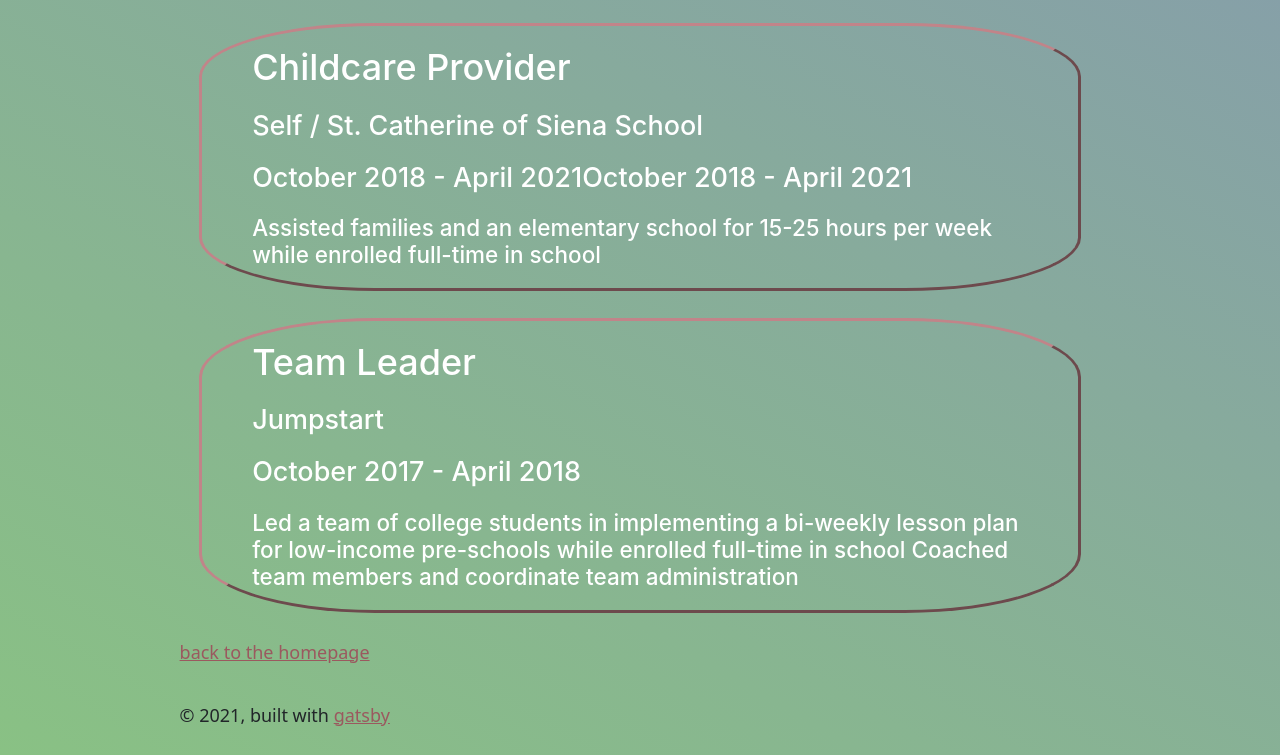
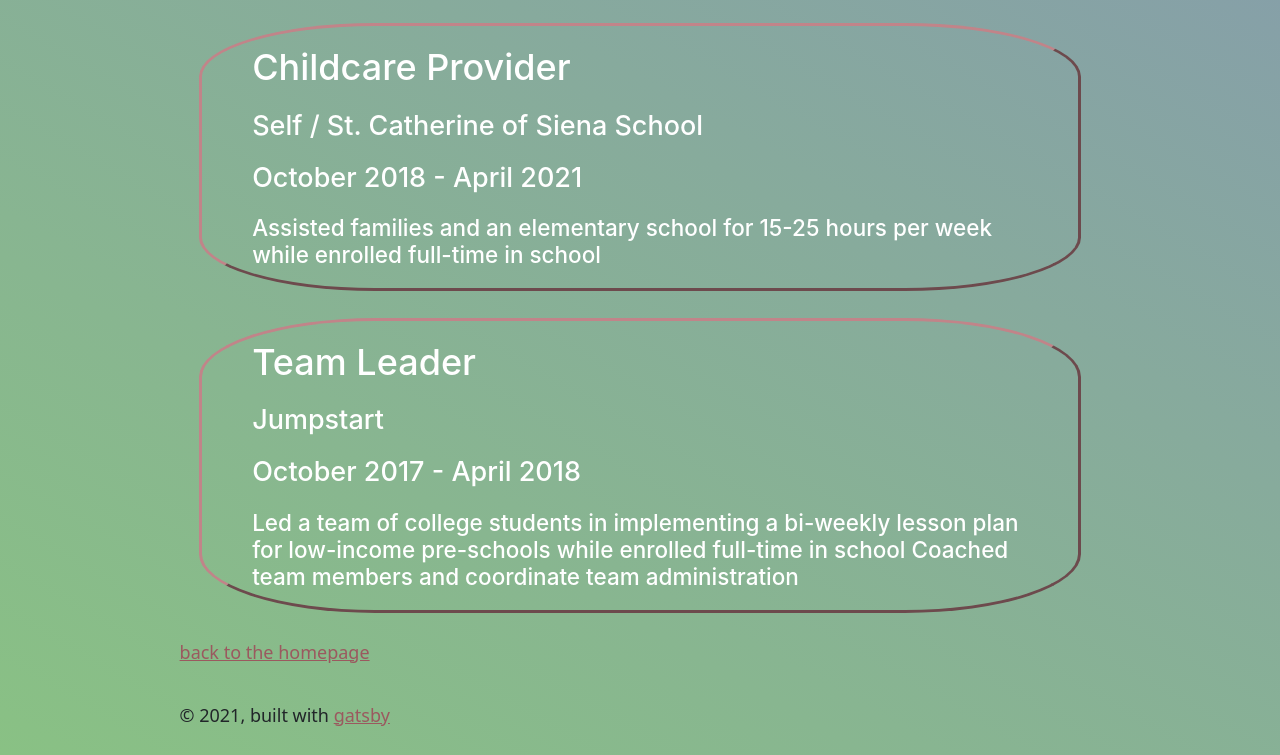
Before and after one commit to kkreine/personal-site-6, a Gatsby site: page /experience in a window 1280 px wide. Shown: the part 1054-1809 px from the top of the page. Built offline with nearby package versions, Linux system fonts and the light colour scheme; Gatsby itself is replaced by a stand-in of ours.

Commit message:
fix childcare provider typo

```diff
--- a/src/pages/experience.js
+++ b/src/pages/experience.js
@@ -30,7 +30,7 @@ const ExperiencePage = () => (
     <ExperienceItem
       title="Childcare Provider"
       company="Self / St. Catherine of Siena School"
-      dates="October 2018 - April 2021October 2018 - April 2021"
+      dates="October 2018 - April 2021"
       descr="Assisted families and an elementary school for 15-25 hours per week while enrolled full-time in school"
     />
     <ExperienceItem
```
